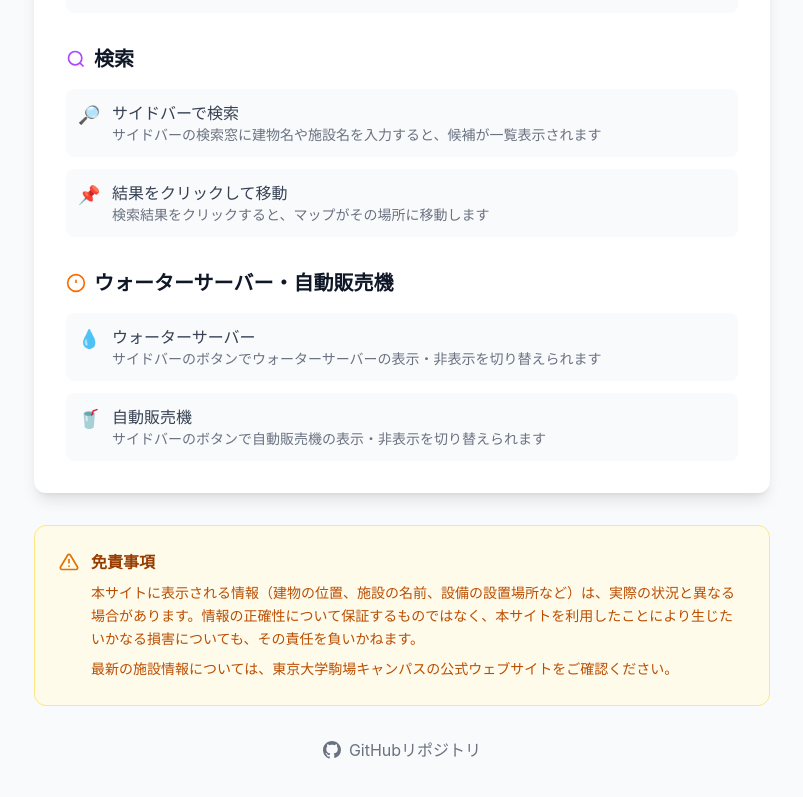
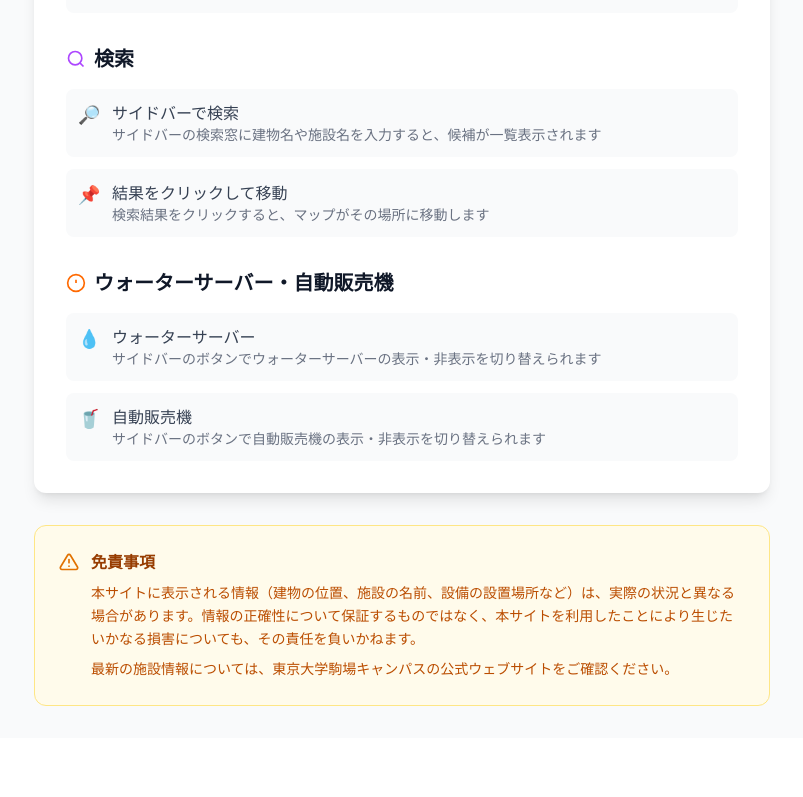
Before and after one commit to ut-code/komabanavi, a React (Vite) app: page /usage in a window 1280 px wide. Shown: the part 672-1469 px from the top of the page, without its empty margins (238-1041 px from the left). After the commit the page ends 1410 px from the top, so only its background shows below. Built offline with nearby package versions, Linux system fonts and the light colour scheme.

Commit message:
delete github link from usage page

```diff
--- a/src/pages/UsagePage.tsx
+++ b/src/pages/UsagePage.tsx
@@ -212,24 +212,6 @@
             </div>
           </div>
         </div>
-
-        <div className="text-center mt-8">
-          <a
-            href="https://github.com/tknkaa/komabanavi"
-            target="_blank"
-            rel="noopener noreferrer"
-            className="inline-flex items-center gap-2 text-gray-500 hover:text-gray-700 transition-colors"
-          >
-            <svg aria-hidden="true" height="18" viewBox="0 0 16 16" width="18">
-              <path
-                fillRule="evenodd"
-                fill="currentColor"
-                d="M8 0C3.58 0 0 3.58 0 8c0 3.54 2.29 6.53 5.47 7.59.4.07.55-.17.55-.38 0-.19-.01-.82-.01-1.49C4 14.09 3.48 12.81 3.34 12.35c-.09-.23-.48-.95-.82-1.15-.28-.15-.68-.52-.01-.53.63-.01 1.08.58 1.23.82.72 1.21 1.87.87 2.33.66.07-.52.28-.87.51-1.07-1.78-.2-3.64-.89-3.64-3.95 0-.87.31-1.59.82-2.15-.08-.2-.36-1.02.08-2.13 0 0 .67-.21 2.2.82.64-.18 1.32-.27 2-.27.68 0 1.36.09 2 .27 1.53-1.03 2.2-.82 2.2-.82.44 1.11.16 1.93.08 2.13.51.56.82 1.27.82 2.15 0 3.07-1.87 3.75-3.65 3.95.29.25.54.73.54 1.48 0 1.07-.01 1.93-.01 2.2 0 .21.15.46.55.38A8.013 8.013 0 0 0 16 8c0-4.42-3.58-8-8-8z"
-              />
-            </svg>
-            GitHubリポジトリ
-          </a>
-        </div>
       </div>
     </div>
   );
```
